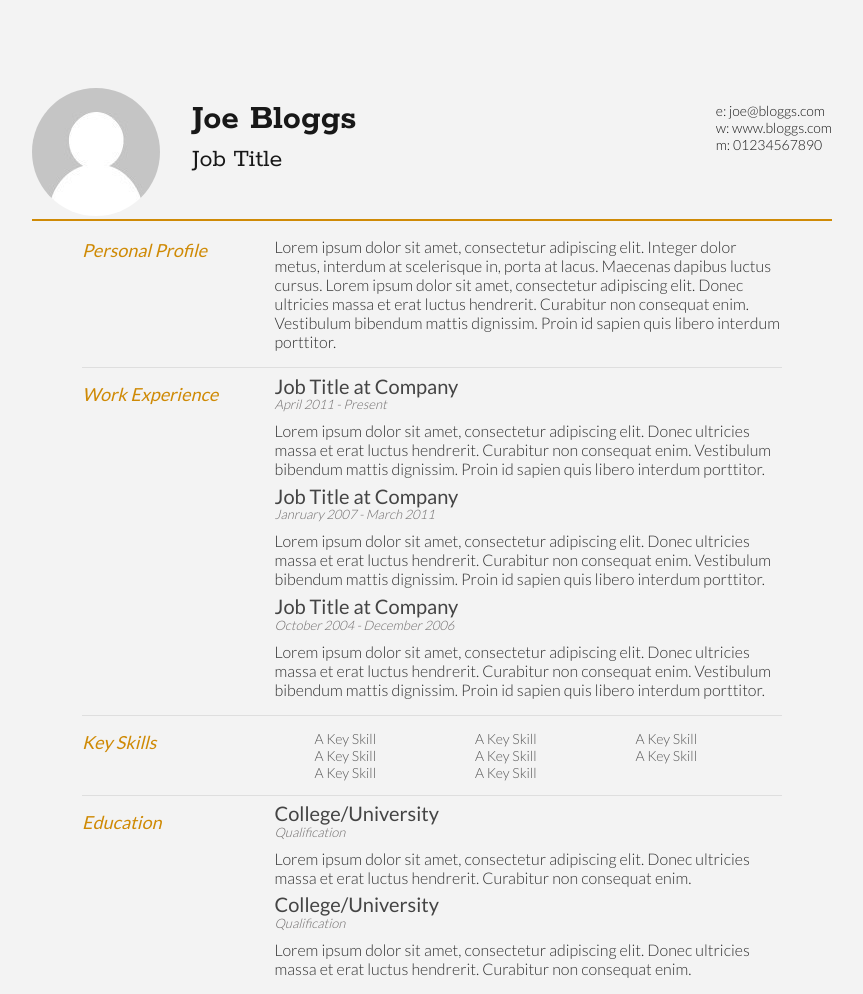
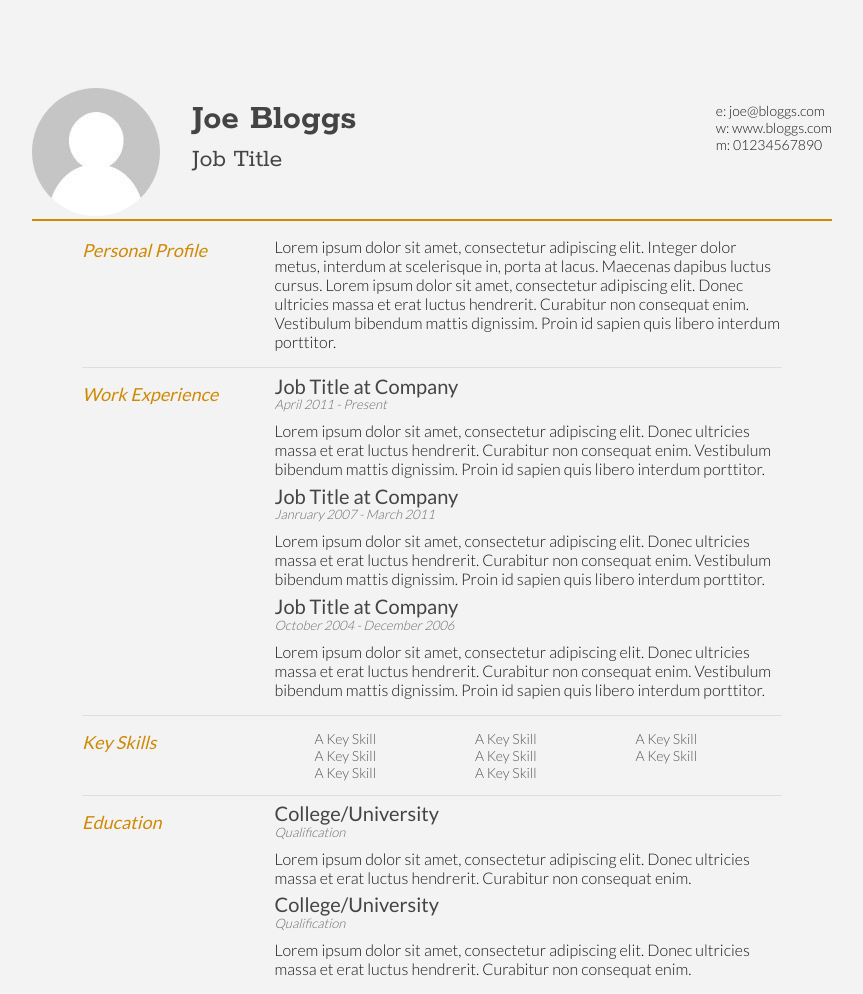
Before and after one commit to Kenzie-Academy-Brasil-Developers/estilizar-curriculo-sprint-2-murilo-bot, a plain HTML site: page index.html in a window 1280 px wide. Shown: the whole page, without its empty margins (208-1071 px from the left). Drawn offline with Linux system fonts and the light colour scheme.

Commit message:
correção das cores subtitulo e conteudo

```diff
--- a/style.css
+++ b/style.css
@@ -60,13 +60,13 @@
 #nameTitle{
 	font-size: 36px;
 	font-weight: 700;
-	color: #181818;
+	color: #444444;
 }
 
 #jobTitle{
 	font-size: 26px;
 	font-weight: 400;
-	color: #181818;
+	color: #444444;
 }
 
 #name {
@@ -74,7 +74,7 @@
 	float: left;
 	line-height: 16px;
 	margin-left: 30px;
-	color: #181818;
+	color: #444444;
 
 }
 div ul li{
@@ -119,7 +119,7 @@
 .conteudo{
 	font-size: 16px;
 	font-weight: 100;
-	color: rgb(48, 48, 48);
+	color: #181818;
 }
 
 .subDetails{
```
